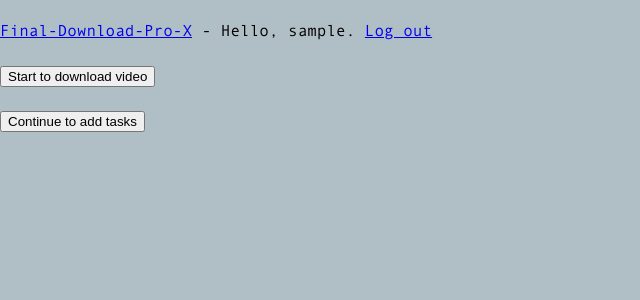
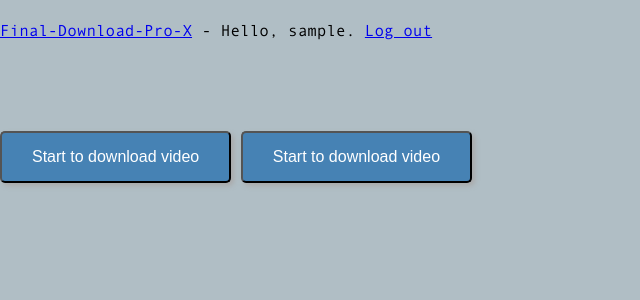
Before and after one commit to teddy171/FinalDownloadProX, a Django app: page /download_task/ in a window 1280 px wide. Shown: the top 300 px of the page, without its empty margins (0-640 px from the left). Run offline with Django 4.2, Linux system fonts and the light colour scheme; the visitor is signed in with stand-in values (Sample User, id 1); parts of the project's set-up code (start-up, migrations or seed data) failed here and were passed over.

Commit message:
feat: change input to button

```diff
--- a/templates/Final_Downloader/download_video.html
+++ b/templates/Final_Downloader/download_video.html
@@ -3,7 +3,7 @@
 {% block content %}
     <form action="" method="post">
         {% csrf_token %}
-        <p><input type="submit" name="whether_donwload" value="Start to download video"></p>
-        <p><input type="submit" name="whether_add" value="Continue to add tasks"></p>
+        <button type="submit" name="whether_donwload">Start to download video</button>
+        <button type="submit" name="whether_add">Start to download video</button>
     </form>
 {% endblock content %}
```
